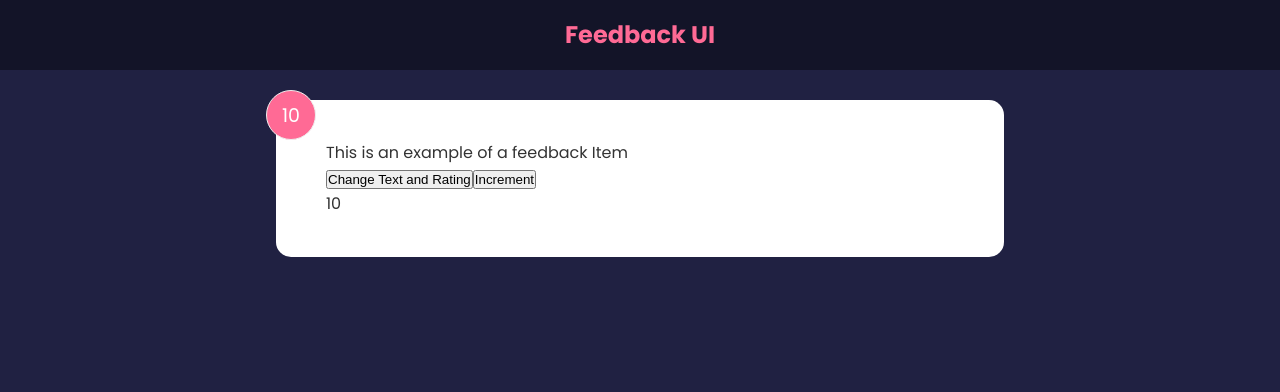
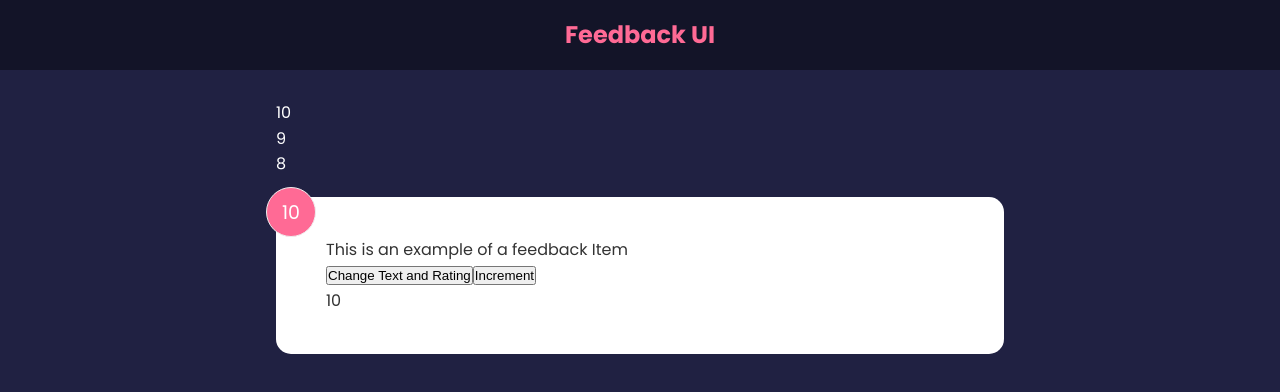
Before and after one commit to techstackmedia/react-front-to-back, a React (Create React App) app: page / in a window 1280 px wide. Shown: the top 392 px of the page. Built offline with nearby package versions, Linux system fonts and the light colour scheme.

Commit message:
update README.md file - 'License section
Co-authored-by: Bello Osagie <osagienoah04@gmail.com>

```diff
--- a/src/App.js
+++ b/src/App.js
@@ -1,11 +1,17 @@
+import { useState } from 'react'
+import FeedbackList from './components/FeedbackList'
+import Header from './components/Header'
+import FeedbackData from './data/FeedbackData'
 import FeedbackItem from './components/FeedbackItem'
-import Header from './components/Header'
 
 const App = () => {
+  const [feedback, setFeedback] = useState(FeedbackData)
+
   return (
     <>
       <Header />
       <div className='container'>
+        <FeedbackList feedback={feedback} />
         <FeedbackItem />
       </div>
     </>
```
